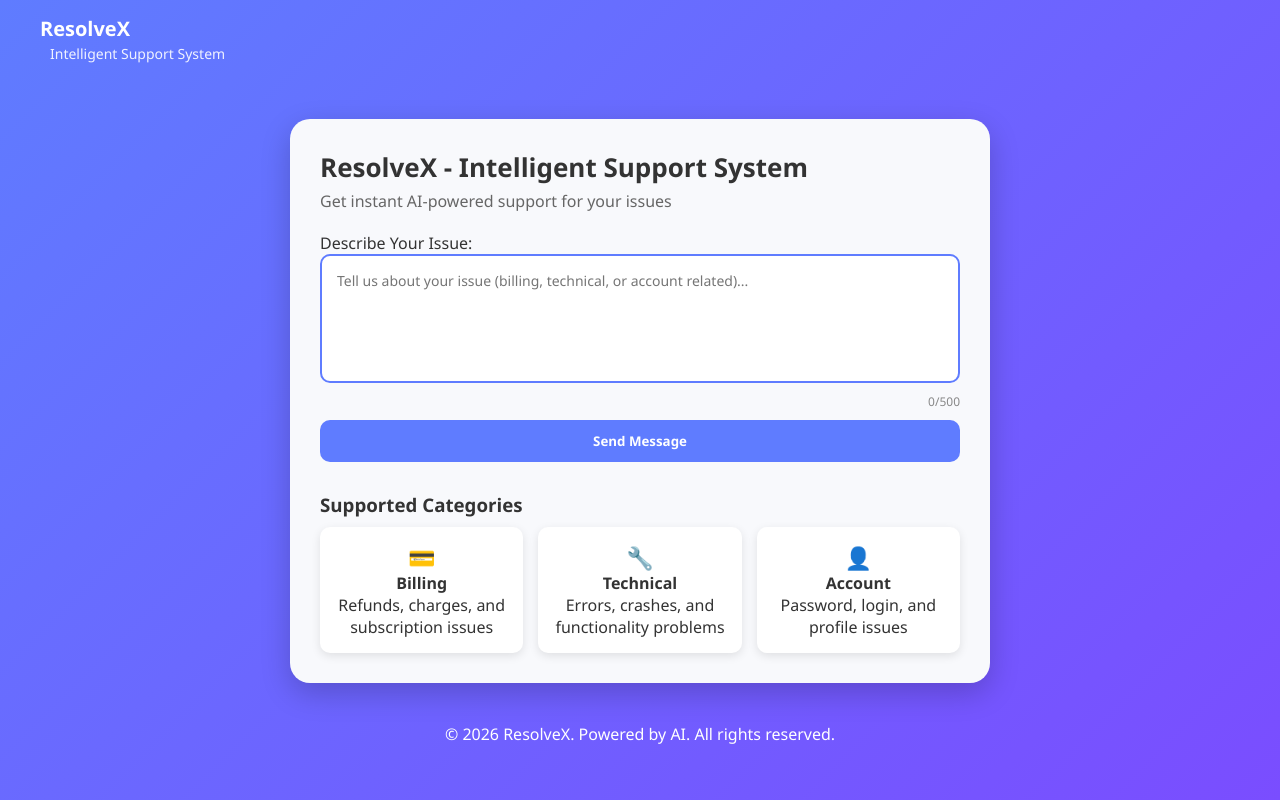
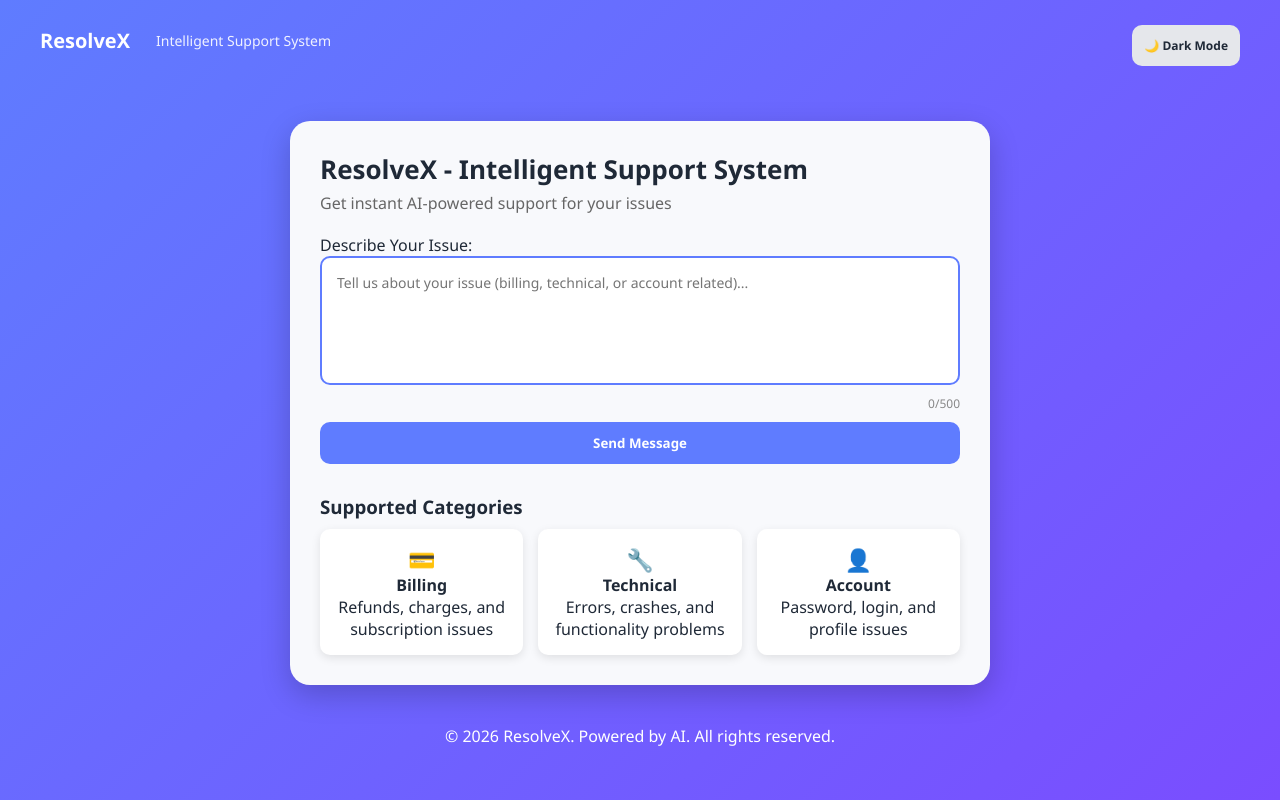
Before and after one commit to adityapandey7718-lab/ResolveX, a Flask app: page / in a window 1280 px wide. Run offline with Flask 3, Linux system fonts and the light colour scheme.

Commit message:
Improve dark mode contrast with distinct container/card shades and keep Enter/Send behavior for chat submission.

```diff
--- a/static/main.js
+++ b/static/main.js
@@ -5,6 +5,27 @@ const submitBtn = document.getElementById("submitBtn");
 const resultDiv = document.getElementById("result");
 const errorAlert = document.getElementById("errorAlert");
 const charCountSpan = document.getElementById("charCount");
+const themeToggle = document.getElementById("themeToggle");
+
+// Theme
+function applyTheme(theme) {
+    if (theme === "dark") {
+        document.body.classList.add("dark");
+        themeToggle.innerText = "☀️ Light Mode";
+    } else {
+        document.body.classList.remove("dark");
+        themeToggle.innerText = "🌙 Dark Mode";
+    }
+    localStorage.setItem("resolvexTheme", theme);
+}
+
+const savedTheme = localStorage.getItem("resolvexTheme") || "light";
+applyTheme(savedTheme);
+
+themeToggle.addEventListener("click", function() {
+    const nextTheme = document.body.classList.contains("dark") ? "light" : "dark";
+    applyTheme(nextTheme);
+});
 
 // Character counter
 messageInput.addEventListener("input", function() {
--- a/static/style.css
+++ b/static/style.css
@@ -1,3 +1,41 @@
+:root {
+    --bg: linear-gradient(135deg, #5f7cff, #7a4dff);
+    --body-bg: #e9ebff;
+    --text: #1f2937;
+    --container-bg: #f8f9fc;
+    --card-bg: #ffffff;
+    --muted: #666;
+    --border: #d1d5ff;
+    --primary: #5f7cff;
+    --primary-text: #ffffff;
+    --response-bg: #f1f3f9;
+}
+
+body.dark {
+    --bg: linear-gradient(135deg, #0c1a36, #162244);
+    --body-bg: #0b1125;
+    --text: #e3e9ff;
+    --container-bg: #14214a;
+    --card-bg: #1b2a67;
+    --muted: #b5c2ed;
+    --border: #415b95;
+    --primary: #7c93ff;
+    --primary-text: #ffffff;
+    --response-bg: #16254f;
+}
+
+body.dark .container {
+    box-shadow: 0 14px 30px rgba(0, 0, 0, 0.42);
+}
+
+body.dark .category-card,
+body.dark .feedback-section,
+body.dark .chat-form textarea {
+    background: rgba(255, 255, 255, 0.06);
+    border: 1px solid rgba(255, 255, 255, 0.14);
+}
+
+
 /* Reset */
 * {
     margin: 0;
@@ -8,20 +46,41 @@
 
 /* Background */
 body {
-    background: linear-gradient(135deg, #5f7cff, #7a4dff);
+    background: var(--bg);
     min-height: 100vh;
-    color: #333;
+    color: var(--text);
 }
 
 /* Navbar */
 .navbar {
     padding: 15px 40px;
-    color: white;
+    color: var(--primary-text);
 }
 
 .logo {
     font-size: 20px;
     font-weight: bold;
+}
+
+.navbar-content {
+    display: flex;
+    align-items: center;
+    gap: 16px;
+}
+
+.theme-toggle {
+    margin-left: auto;
+    background: var(--card-bg);
+    color: var(--text);
+    border: 1px solid var(--border);
+    padding: 8px 14px;
+    border-radius: 10px;
+    font-size: 12px;
+    transition: all 0.2s ease;
+}
+
+.theme-toggle:hover {
+    opacity: 0.95;
 }
 
 .tagline {
@@ -34,12 +93,61 @@ body {
 .container {
     max-width: 700px;
     margin: 40px auto;
-    background: #f8f9fc;
+    background: var(--container-bg);
     border-radius: 20px;
     padding: 30px;
     box-shadow: 0 10px 30px rgba(0,0,0,0.2);
 }
 
+/* Result Card */
+.result-card {
+    margin-top: 20px;
+    border-radius: 15px;
+    overflow: hidden;
+    background: var(--card-bg);
+    box-shadow: 0 5px 20px rgba(0,0,0,0.15);
+}
+
+/* Result Header */
+.result-header {
+    background: linear-gradient(90deg, var(--primary), #7a4dff);
+    color: var(--primary-text);
+    padding: 15px;
+}
+
+.result-content {
+    padding: 20px;
+    background: var(--card-bg);
+}
+
+.chat-form textarea {
+    border: 2px solid var(--border);
+    background: var(--card-bg);
+    color: var(--text);
+}
+
+.chat-form textarea:focus {
+    border-color: var(--primary);
+}
+
+.char-count {
+    color: var(--muted);
+}
+
+.response-text {
+    background: var(--response-bg);
+    border-left: 4px solid var(--primary);
+}
+
+.category-card {
+    background: var(--card-bg);
+    color: var(--text);
+    box-shadow: 0 3px 10px rgba(0,0,0,0.1);
+}
+
+.footer {
+    color: var(--primary-text);
+}
 /* Header */
 .header-section h1 {
     font-size: 26px;
--- a/templates/index.html
+++ b/templates/index.html
@@ -12,6 +12,7 @@
         <div class="navbar-content">
             <div class="logo">ResolveX</div>
             <span class="tagline">Intelligent Support System</span>
+            <button id="themeToggle" class="btn btn-secondary theme-toggle" type="button">🌙 Dark Mode</button>
         </div>
     </div>
 
```
Also changed, not shown: instance/database.db.
